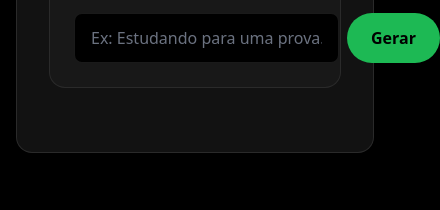
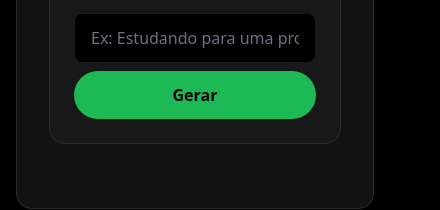
Before and after one commit to oBrandaoo/spotify-mood-playlist, a plain HTML site: page public/index.html in a window 390 px wide. Shown: the part 1923-2133 px from the top of the page, 440 px wide, since content can reach past the window. Before the commit the page ends 2092 px from the top, so only its background shows below. Drawn offline with nearby package versions, Linux system fonts and the light colour scheme; no server answers.

Commit message:
fix: fix visual in mobile

```diff
--- a/public/index.html
+++ b/public/index.html
@@ -32,7 +32,7 @@
 
             <section class="spotify-box space-y-4">
                 <h2 class="text-xl font-semibold text-center">Ou descreva seu momento:</h2>
-                <div class="flex space-x-2">
+                <div class="flex flex-col sm:flex-row gap-2">
                     <input
                         type="text"
                         id="ai-prompt-input"
```
